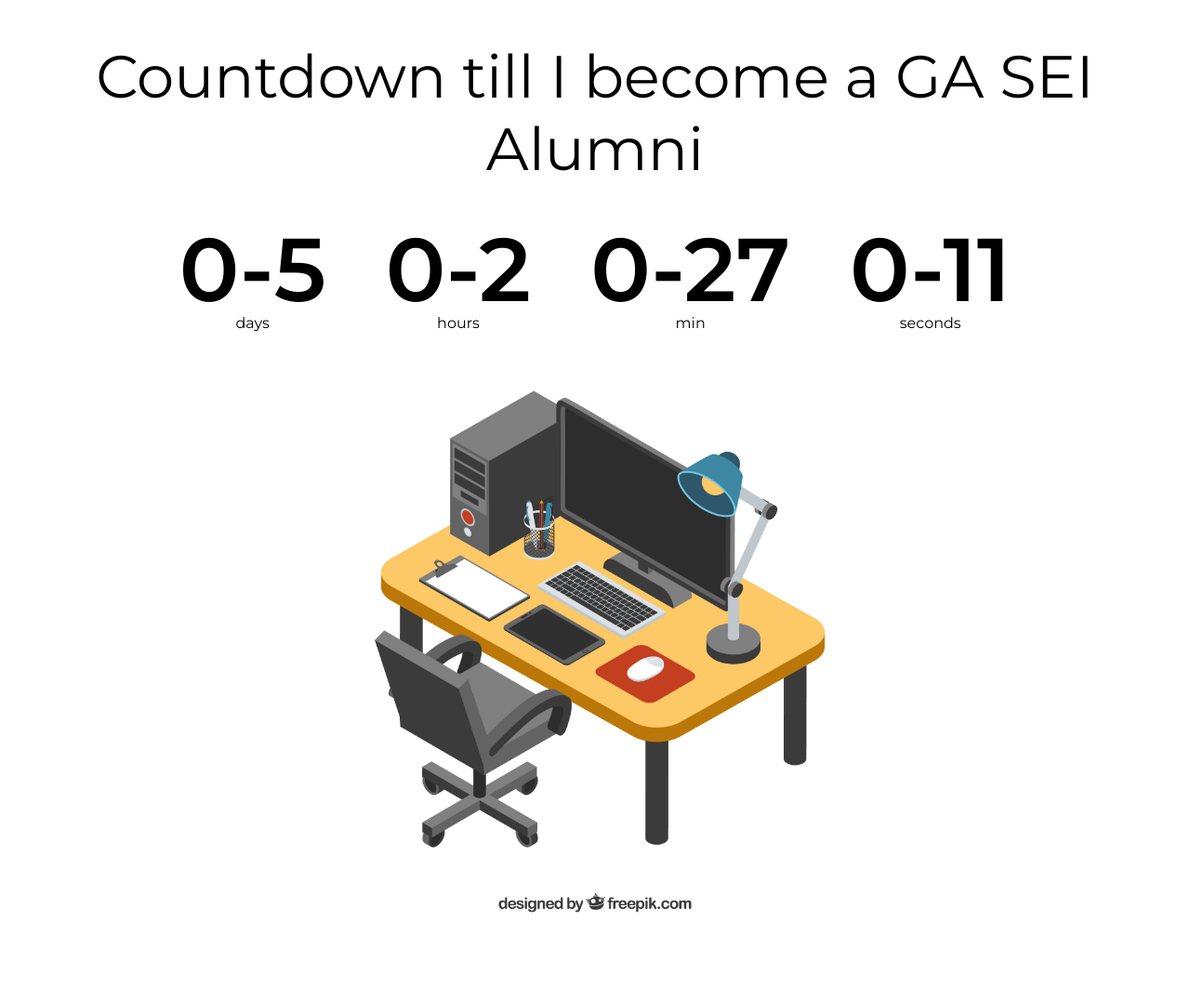
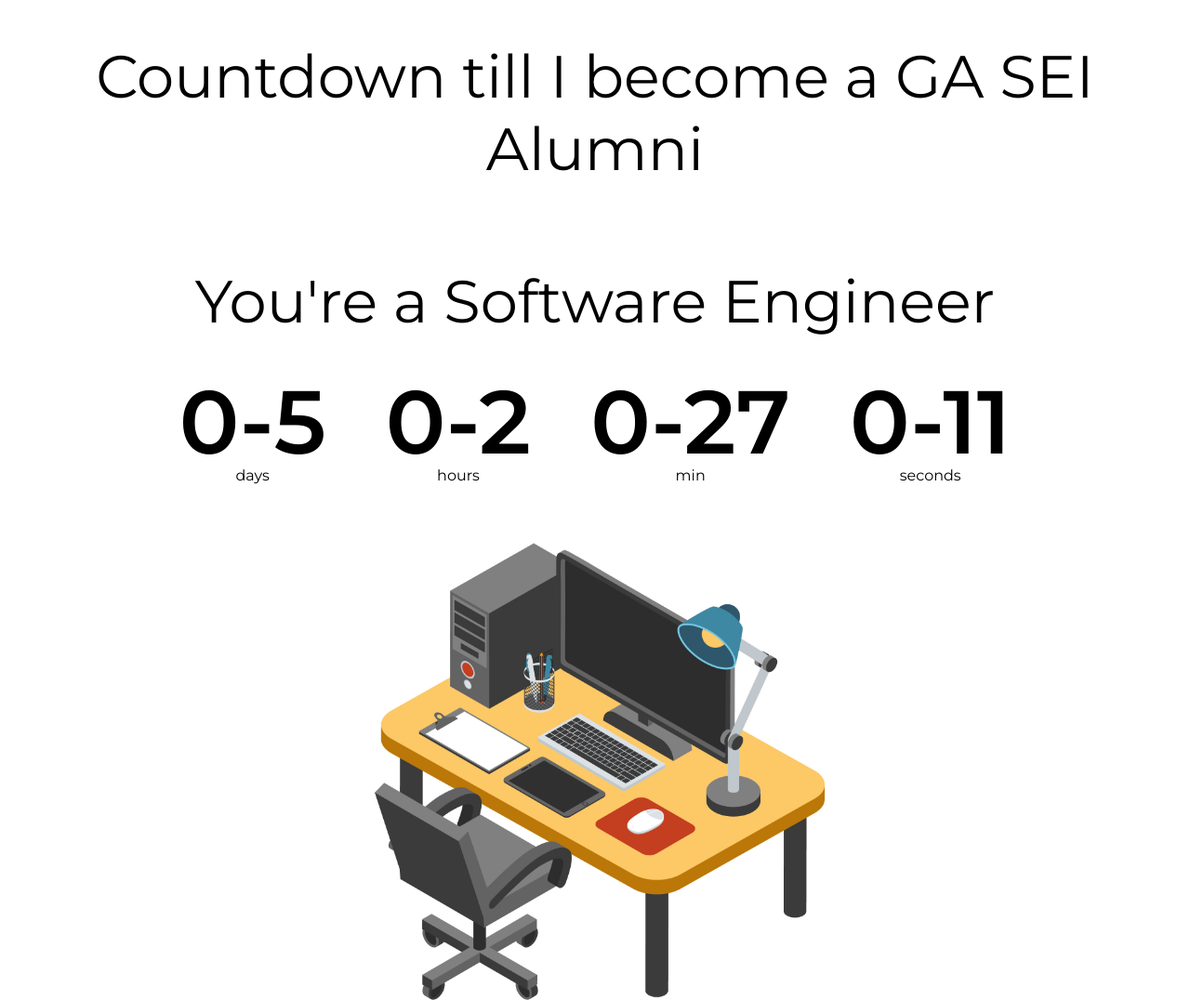
Before and after one commit to juanedcabrera/countdown_timer, a plain HTML site: page index.html in a window 1280 px wide. Shown: the top 1076 px of the page at 93% size. Before the commit the page ends 997 px from the top, so only its background shows below. Drawn offline with Linux system fonts and the light colour scheme.

Commit message:
Location of final message added
It's funny reviewing my old code and finding a bug like this

```diff
--- a/index.html
+++ b/index.html
@@ -11,7 +11,7 @@
 </head>
 <body>
     <h1>Countdown till I become a GA SEI Alumni</h1>
-
+    <h1 id="countdown"></h1>
     <div class="countdown-container">
         <div class="countdown-el days-c">
             <p class="big-text" id="days">0</p>
```
